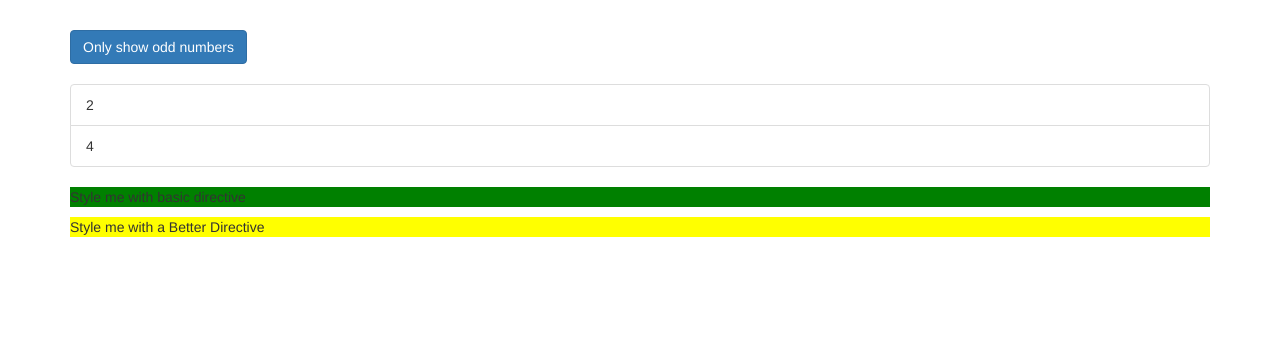
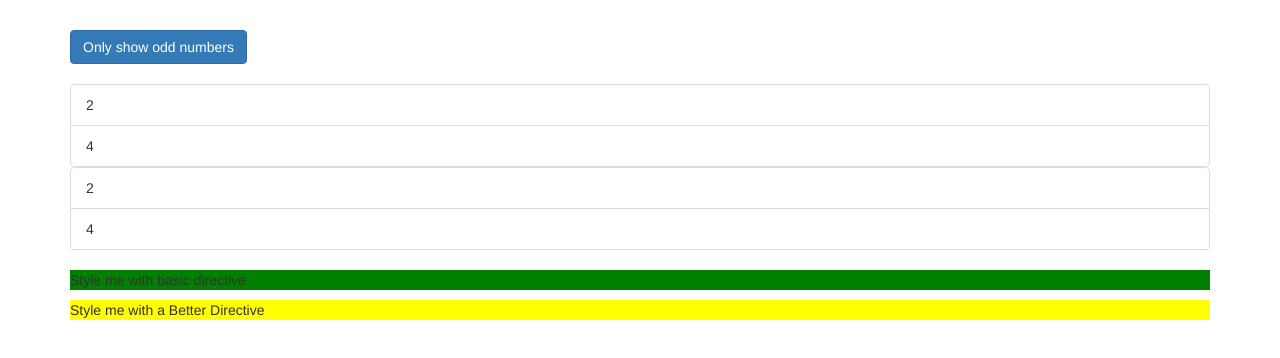
Before and after one commit to temisrei/directives-start, an Angular app: page / in a window 1280 px wide. Shown: the top 358 px of the page. Built offline with nearby package versions, Linux system fonts and the light colour scheme.

Commit message:
以 ng-template 處理結構型指令，注意不用語法糖 * 的處理方式。

```diff
--- a/src/app/app.component.html
+++ b/src/app/app.component.html
@@ -15,6 +15,7 @@
             {{ oddNumber }}
           </li>
         </div>
+        <!-- 第 1 種處理方法  -->
         <div *ngIf="onlyOdd === false">
           <li
             *ngFor="let evenNumber of evenNumbers"
@@ -24,6 +25,15 @@
             {{ evenNumber }}
           </li>
         </div>
+        <!-- 第 2 種處理方法  -->
+        <ng-template [ngIf]="!onlyOdd">
+          <div>
+            <li *ngFor="let evenNumber of evenNumbers" [ngClass]="{odd: evenNumber % 2 !== 0}" [ngStyle]="{backgroundColor: evenNumber % 2 !== 0 ? 'yellow' : 'transparent'}"
+              class="list-group-item">
+              {{ evenNumber }}
+            </li>
+          </div>
+        </ng-template>
       </ul>
       <p appBasicHighlight>Style me with basic directive</p>
       <p
```
